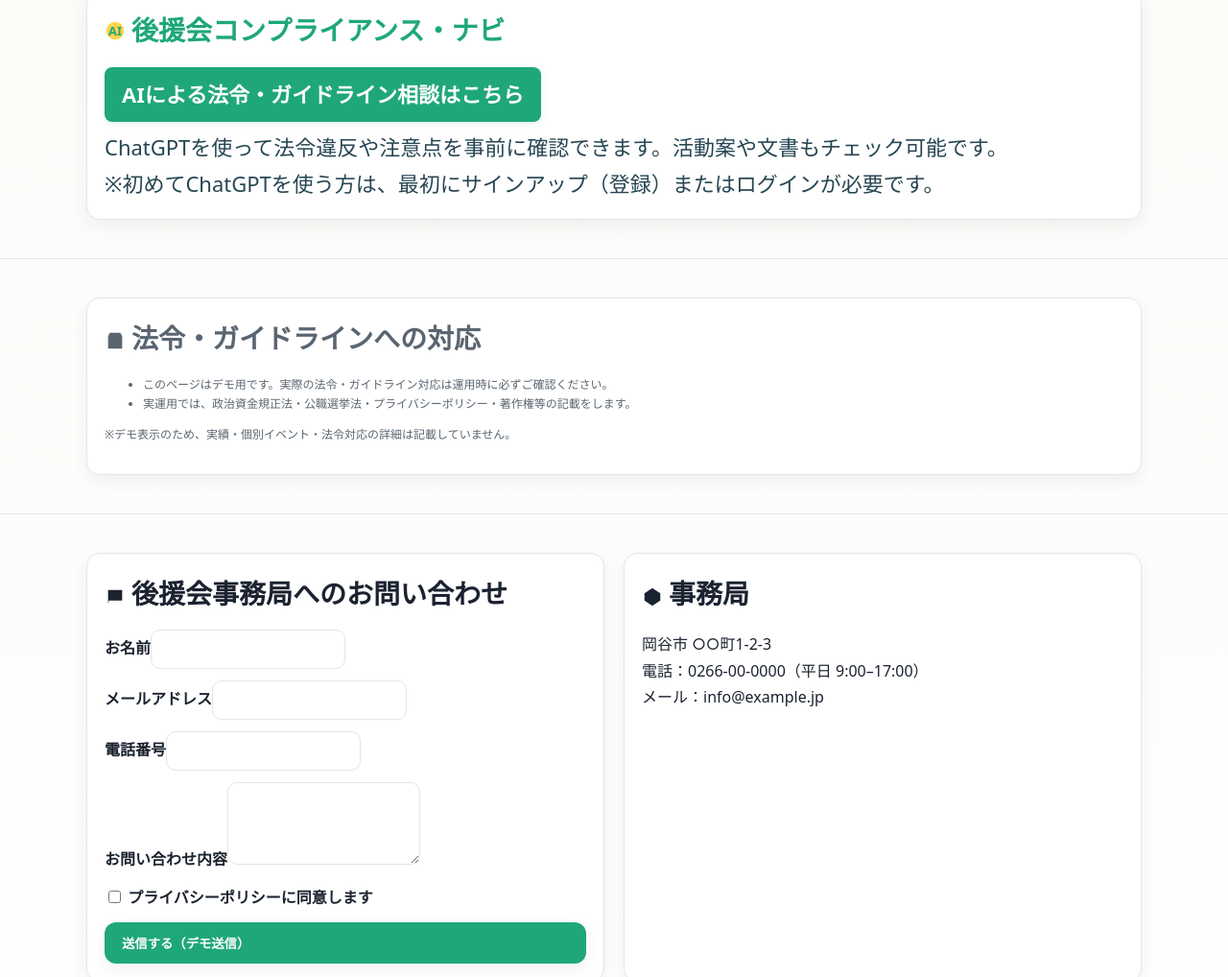
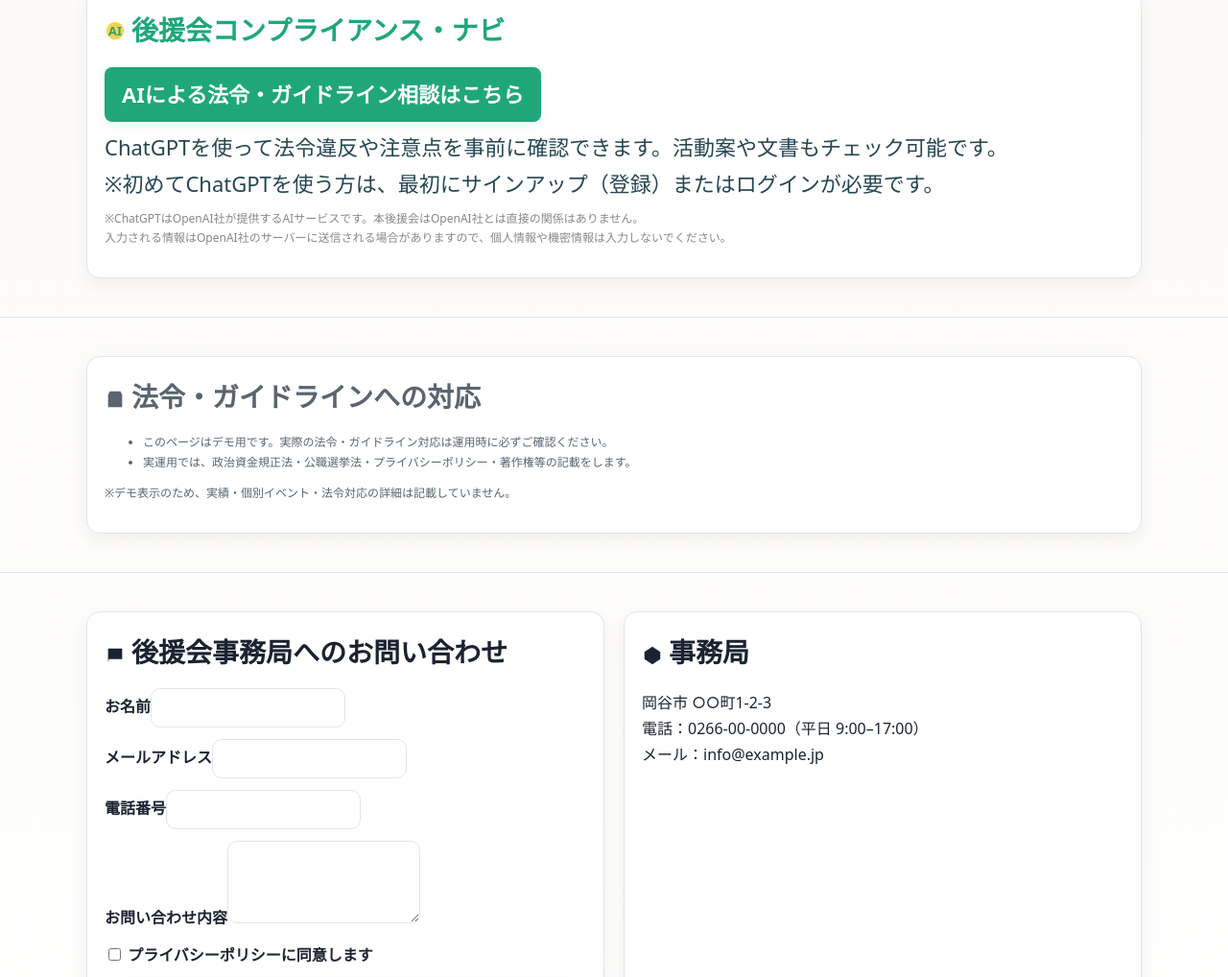
Before and after one commit to ssptsystem2025-manager/DemoWeb2025, a plain HTML site: page index.html in a window 1280 px wide. Shown: the part 3523-4541 px from the top of the page at 96% size. Drawn offline with Linux system fonts and the light colour scheme.

Commit message:
コンテンツ更新

```diff
--- a/index.html
+++ b/index.html
@@ -463,6 +463,10 @@
         <h3 style="color:#1FA77A;font-size:var(--fs-1);display:flex;align-items:center;"><svg class="ico" viewBox="0 0 24 24" aria-hidden="true"><circle cx="12" cy="12" r="10" fill="#ffd34d"/><text x="12" y="17" text-anchor="middle" font-size="14" fill="#1FA77A">AI</text></svg>後援会コンプライアンス・ナビ</h3>
         <a href="https://chatgpt.com/g/g-689ad3d115fc8191bbe265da86957b57-hou-yuan-hui-konhuraiansunahi" target="_blank" rel="noopener" style="display:inline-block;padding:10px 18px;background:#1FA77A;color:#fff;border-radius:8px;font-weight:700;text-decoration:none;font-size:var(--fs-2);box-shadow:0 2px 8px rgba(31,167,122,.12);margin-bottom:8px;">AIによる法令・ガイドライン相談はこちら</a>
         <p style="margin:0;font-size:var(--fs-2);color:#264653;">ChatGPTを使って法令違反や注意点を事前に確認できます。活動案や文書もチェック可能です。<br>※初めてChatGPTを使う方は、最初にサインアップ（登録）またはログインが必要です。</p>
+        <p style="font-size:12px;color:#888;margin-top:8px;">
+      ※ChatGPTはOpenAI社が提供するAIサービスです。本後援会はOpenAI社とは直接の関係はありません。<br>
+      入力される情報はOpenAI社のサーバーに送信される場合がありますので、個人情報や機密情報は入力しないでください。
+    </p>
       </div>
     </div>
   </section>
```
